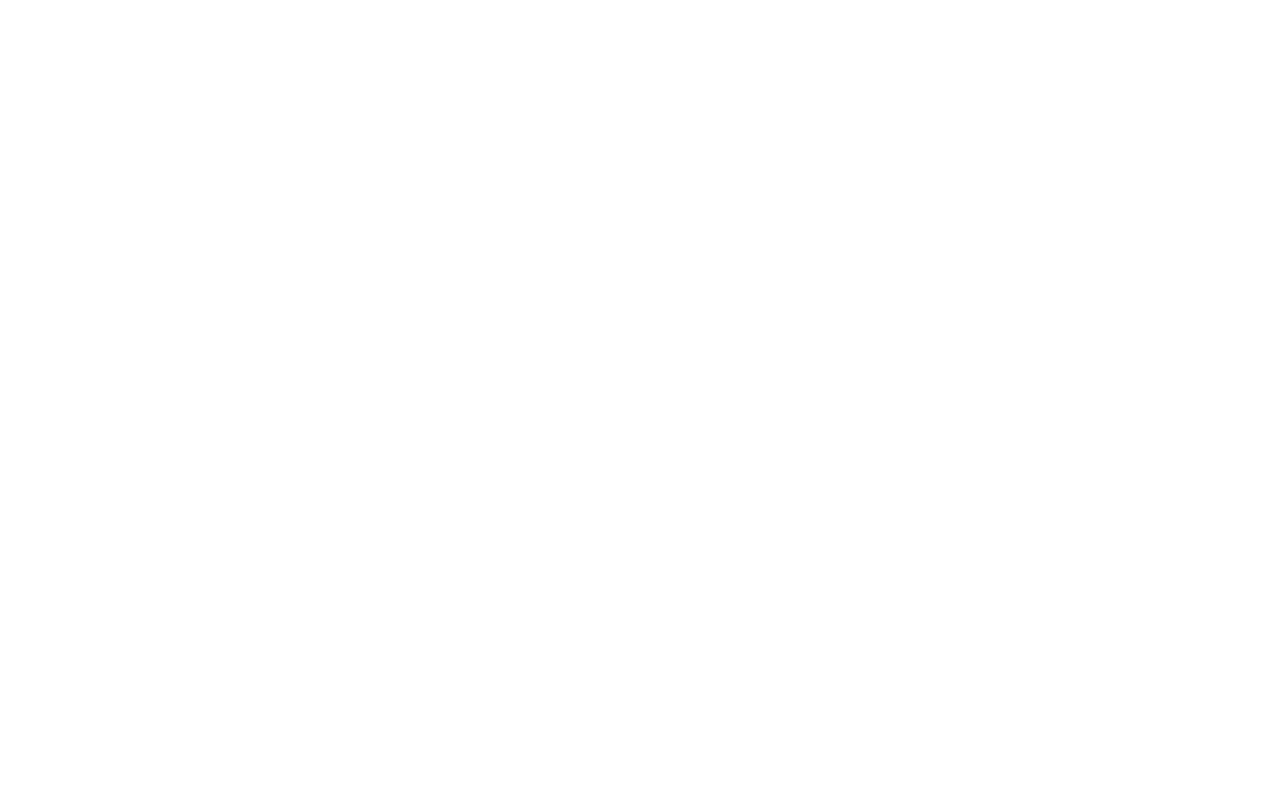
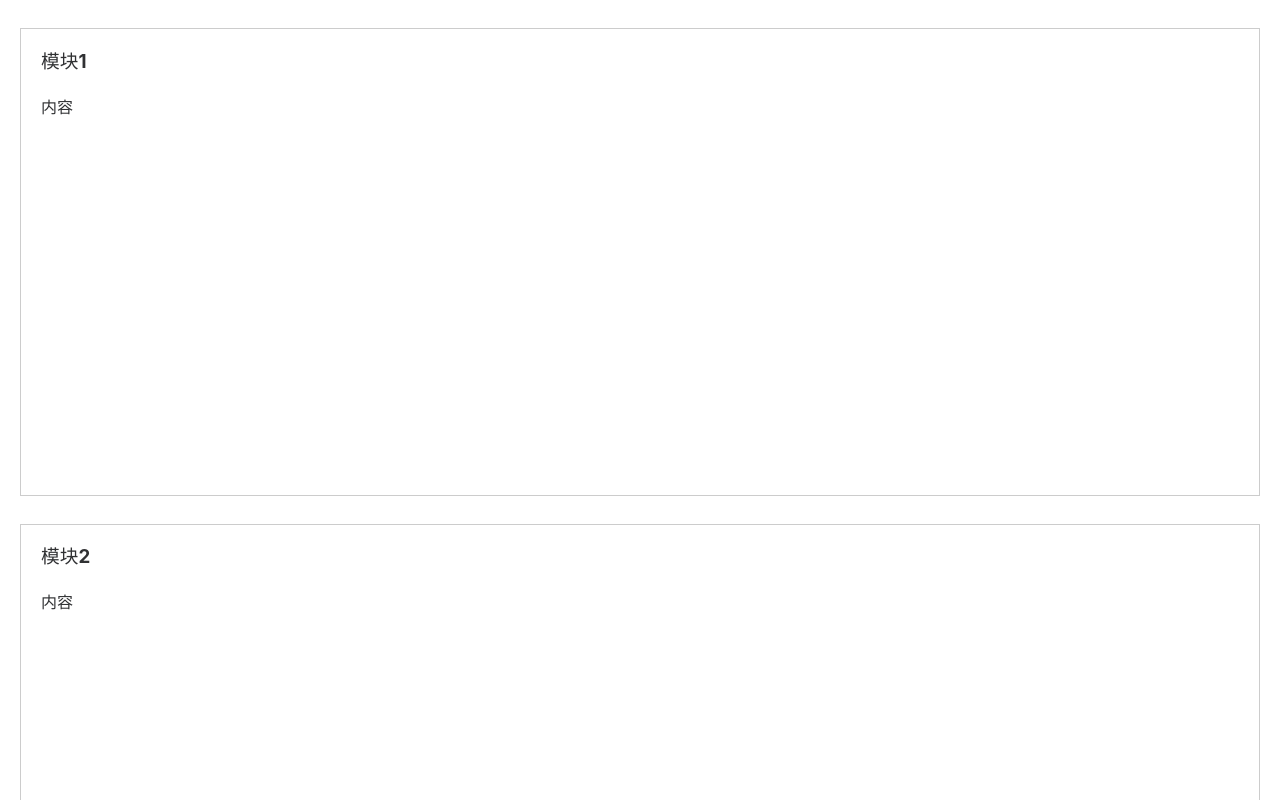
Before and after one commit to lienze87/hayate, a Vue app: page /sidenav in a window 1280 px wide. Before the commit this address had no page. Shown: the top 800 px of the page. Built offline with nearby package versions, Linux system fonts and the light colour scheme.

Commit message:
refactor(component): 修改toc-navbar组件目录结构

```diff
--- a/src/components/toc-navbar/src/active-bar.ts
+++ b/src/components/toc-navbar/active-bar.ts
@@ -93,8 +93,8 @@
   );
 }
 function getPageOffset() {
-  return (document.querySelector(".fixed-header") as HTMLElement).offsetHeight;
-  // return 0
+  // return (document.querySelector(".fixed-header") as HTMLElement).offsetHeight;
+  return 0;
 }
 function getAnchorTop(anchor: HTMLAnchorElement) {
   const pageOffset = getPageOffset();
--- a/src/components/toc-navbar/index.ts
+++ /dev/null
@@ -1,3 +0,0 @@
-import TocNavbar from "./src/index.vue";
-
-export default TocNavbar;
--- a/src/components/toc-navbar/src/toc.vue
+++ b/src/components/toc-navbar/toc.vue
@@ -49,7 +49,7 @@
 </script>
 
 <script setup lang="ts">
-import { watch, ref, defineProps, PropType } from "vue";
+import { watch, ref, PropType } from "vue";
 import { useActiveSidebarLinks } from "./active-bar";
 
 type HeadersLink = {
--- a/src/layouts/components/header.vue
+++ b/src/layouts/components/header.vue
@@ -34,6 +34,10 @@
     name: "动画",
     path: "/animation/timeline",
   },
+  {
+    name: "导航栏",
+    path: "/sidenav",
+  },
 ]);
 </script>
 <style lang="scss" scoped>
--- a/src/components/toc-navbar/example.vue
+++ b/src/pages/sideNav/index.vue
@@ -84,12 +84,16 @@
 </script>
 
 <script lang="ts" setup>
-import Anchor from "./src/anchor.vue";
-import SideBar from "./index";
+import Anchor from "@/components/toc-navbar/anchor.vue";
+import SideBar from "@/components/toc-navbar/index.vue";
 </script>
 
 <style lang="scss" scoped>
 .detail-container {
   position: relative;
+  padding: 0 20px;
+}
+.app-container {
+  border: 1px solid #ccc;
 }
 </style>
--- a/src/router/index.ts
+++ b/src/router/index.ts
@@ -72,6 +72,12 @@
       },
     ],
   },
+  {
+    path: "/sidenav",
+    name: "SideNav",
+    component: () => import("@/pages/sideNav/index.vue"),
+    meta: { title: "导航栏" },
+  },
 ];
 
 const router = createRouter({
```
Also changed, not shown: src/components/toc-navbar/README.md, src/components/toc-navbar/anchor.vue (renamed from src/components/toc-navbar/src/anchor.vue), src/components/toc-navbar/index.vue (renamed from src/components/toc-navbar/src/index.vue), src/components/toc-navbar/style/index.ts (renamed from src/components/toc-navbar/src/style/index.ts), src/components/toc-navbar/style/side-bar.scss (renamed from src/components/toc-navbar/src/style/side-bar.scss), src/components/toc-navbar/utils.ts (renamed from src/components/toc-navbar/src/utils.ts).
